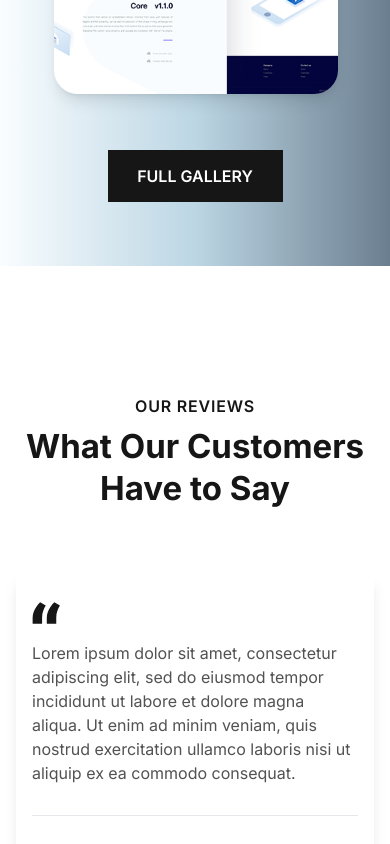
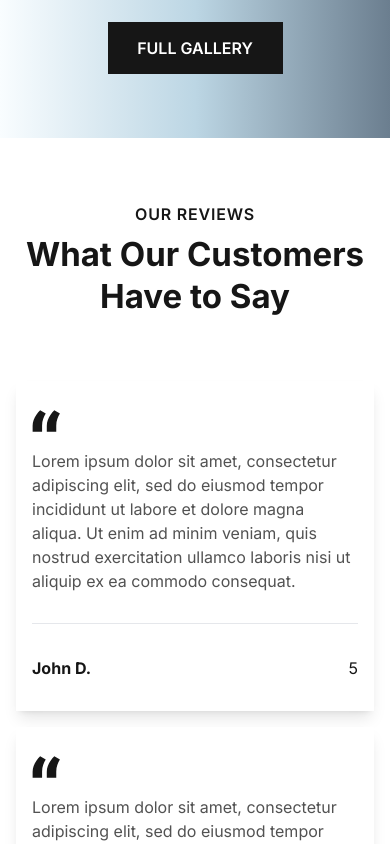
Before and after one commit to dna-projects/web-design-template, a Next.js app: page / in a window 390 px wide. Shown: the part 3740-4584 px from the top of the page. Built offline with nearby package versions, Linux system fonts and the light colour scheme.

Commit message:
Reduce padding between components on home page for mobile layout.

```diff
--- a/app/page.tsx
+++ b/app/page.tsx
@@ -52,7 +52,7 @@ export default function Home() {
 
 
           {/* Rest of content container - first half */}
-          <div className='flex flex-col self-center gap-32 px-4 py-32 max-w-screen-xl lg:gap-44 lg:py-44'>
+          <div className='flex flex-col self-center gap-32 px-4 py-16 max-w-screen-xl lg:gap-44 lg:py-44'>
 
             {/* About section */}
             <div className='flex flex-col justify-between mx-auto gap-12 lg:flex-row 2xl:px-0'>
@@ -122,7 +122,7 @@ export default function Home() {
 
 
           {/* Rest of content container - second half */}
-          <div className='flex flex-col self-center gap-32 px-4 py-32 max-w-screen-xl lg:gap-44 lg:py-44'>
+          <div className='flex flex-col self-center gap-32 px-4 py-16 max-w-screen-xl lg:gap-44 lg:py-44'>
 
             {/* Reviews container */}
             <div className='flex flex-col self-center text-center'>
```
